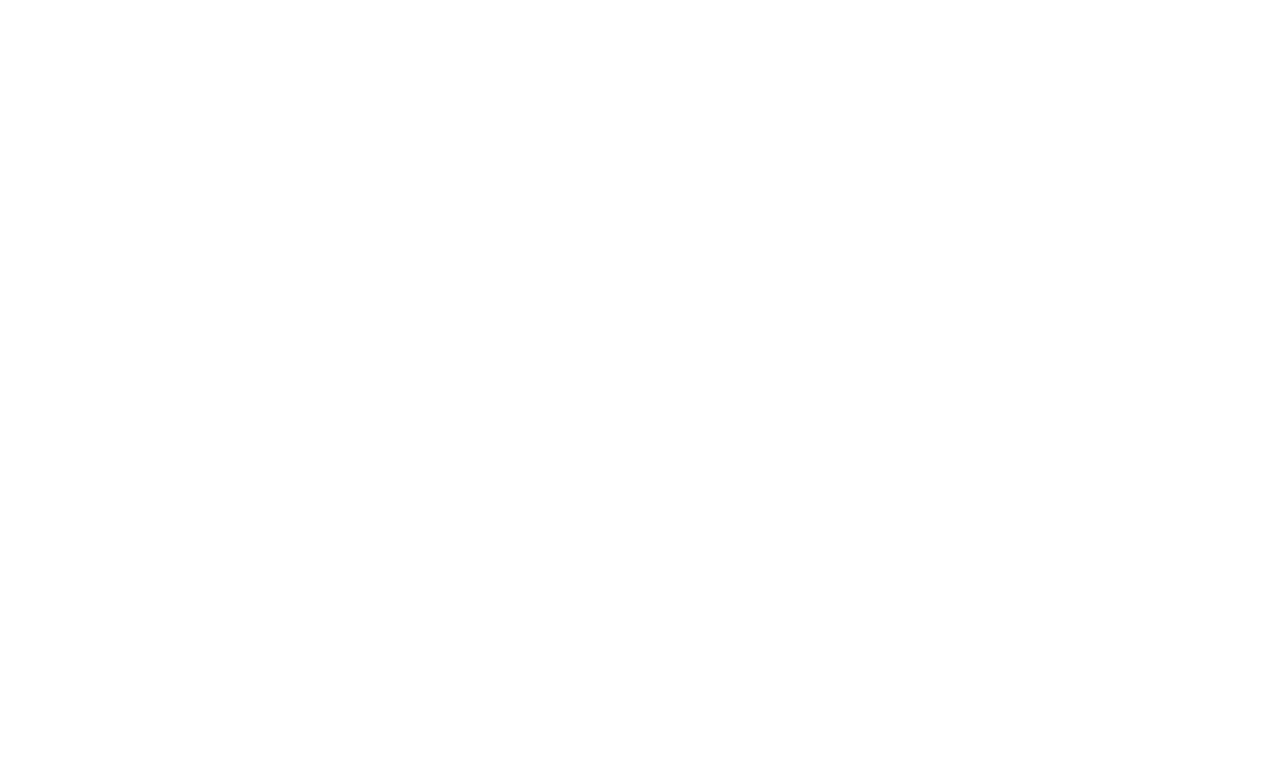
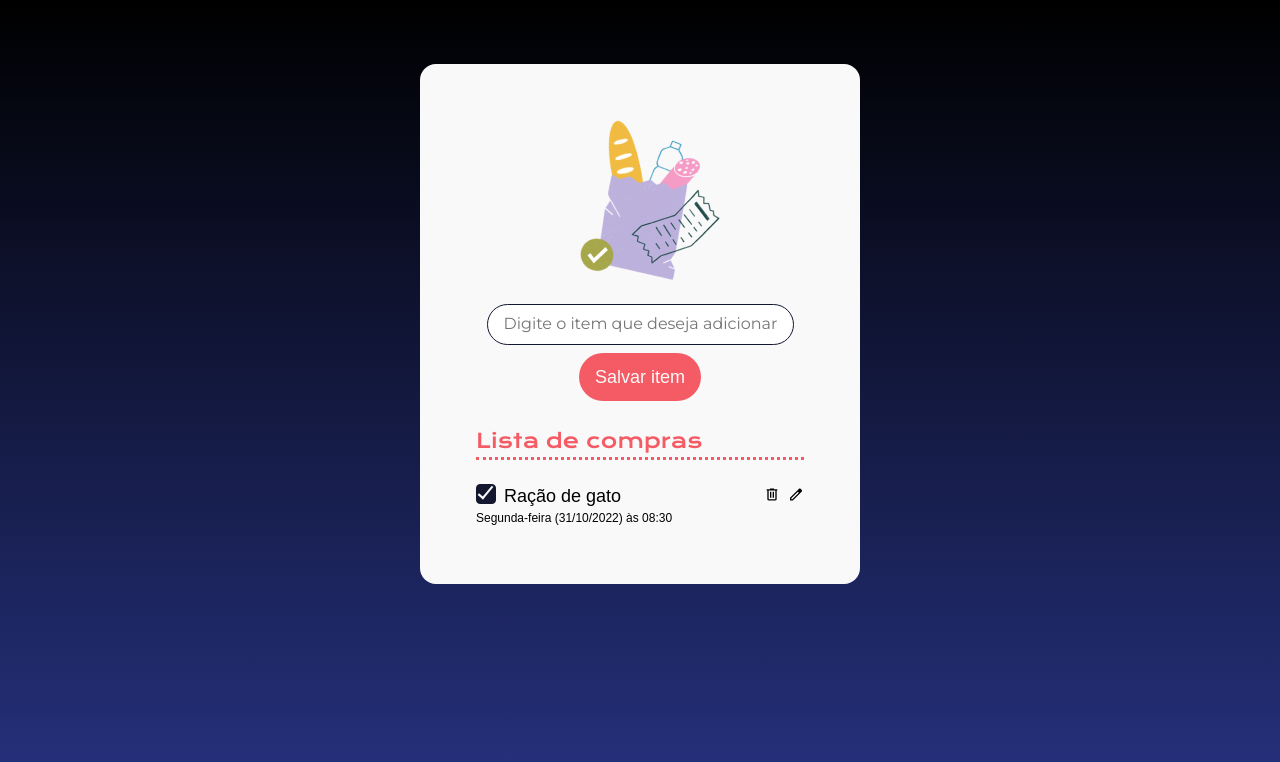
Before and after one commit to alanalveses/javascript-pra-web-projeto-base-alura-compras, a plain HTML site: page index.html in a window 1280 px wide. Drawn offline with nearby package versions, Linux system fonts and the light colour scheme; a web font is replaced by a local one.

Commit message:
add custom item list to shopping list

```diff
--- a/index.html
+++ b/index.html
@@ -12,11 +12,47 @@
     <link rel="stylesheet" href="./styles.css" />
 </head>
 
+<body>
 
-<body>
     <main>
+        <img src="./img/bag.png" alt="sacola de compras">
+        <form>
+            <input class="input-item" id="input-item" type="text" placeholder="Digite o item que deseja adicionar"></input>
+            <button class="button-item" id="adicionar-item">Salvar item</button>
+        </form>
 
+        <div class="container-lista">
+            <h2>Lista de compras</h2>
+            <hr>
+
+            <ul id="lista-de-compras">
+                <li>
+                    <div class="lista-item-container">
+                        <div>
+                            <div class="container-checkbox">
+                                <label for="checkbox-1">
+                                    <input type="checkbox" class="input-checkbox" id="checkbox-1" />
+                                    <div class="checkbox-customizado checked"></div>
+                                </label>
+                            </div>
+                            <p>Ração de gato</p>
+                        </div>
+
+                        <div>
+                            <button class="item-lista-button">
+                                <img src="./img/delete.svg" alt="remover">
+                            </button>
+                            <button class="item-lista-button">
+                                <img src="./img/edit.svg" alt="editar">
+                            </button>
+                        </div>
+                    </div>
+                    <p class="texto-data">Segunda-feira (31/10/2022) às 08:30</p>
+                </li>
+            </ul>
+        </div>
     </main>
 </body>
+<script src="script.js"></script>
 
 </html>
--- /dev/null
+++ b/script.js
@@ -0,0 +1,55 @@
+const item = document.querySelector("#input-item");
+const botaoSalvarItem = document.querySelector("#adicionar-item");
+const listaDeCompras = document.getElementById("lista-de-compras");
+let contador = 0;
+botaoSalvarItem.addEventListener("click", adicionarItem);
+
+function adicionarItem(evento) {
+    evento.preventDefault()
+
+    const itemDaLista = document.createElement("li");
+    const containerItemLista = document.createElement("div")
+    containerItemLista.classList.add("lista-item-container")
+
+    const containerNomeDoItem = document.createElement("div");
+
+    const containerCheckbox = document.createElement("div");
+    containerCheckbox.classList.add("container-checkbox");
+
+    const checkboxInput = document.createElement("input");
+    checkboxInput.type = "checkbox";
+    checkboxInput.classList.add("input-checkbox");
+    checkboxInput.id = "checkbox-" + contador++
+
+    const checkboxLabel = document.createElement("label");
+    checkboxLabel.setAttribute("for", checkboxInput.id);
+
+    const checkboxCustomizado = document.createElement("div");
+    checkboxCustomizado.classList.add("checkbox-customizado");
+
+    checkboxLabel.appendChild(checkboxInput);
+    checkboxLabel.appendChild(checkboxCustomizado);
+
+    containerCheckbox.appendChild(checkboxLabel);
+    containerNomeDoItem.appendChild(containerCheckbox);
+
+    const nomeDoItem = document.createElement("p");
+    nomeDoItem.innerText = item.value;
+    containerNomeDoItem.appendChild(nomeDoItem)
+
+    const containerBotoes = document.createElement("div");
+    const botaoRemover = document.createElement("button");
+    botaoRemover.classList.add("item-lista-button");
+
+    const imagemRemover = document.createElement("img");
+    imagemRemover.src = "img/delete.svg";
+    imagemRemover.alt = "Remover";
+
+    botaoRemover.appendChild(imagemRemover);
+    containerBotoes.appendChild(botaoRemover);
+
+    containerItemLista.appendChild(containerNomeDoItem);
+    containerItemLista.appendChild(containerBotoes);
+    itemDaLista.appendChild(containerItemLista);
+    listaDeCompras.appendChild(itemDaLista);
+}
--- a/styles.css
+++ b/styles.css
@@ -13,3 +13,145 @@
     --fonte-texto: 'Numans', sans-serif;
     --degrade-azul: linear-gradient(180deg, #000000 0%, #26327F 100%);
 }
+
+body {
+    background: var(--degrade-azul);
+    background-repeat: no-repeat;
+    height: 100vh;
+
+    display: flex;
+    flex-direction: column;
+    align-items: center;
+}
+
+main {
+    background-color: var(--neutro);
+    margin-top: 64px;
+
+    display: flex;
+    flex-direction: column;
+    gap: 24px;
+
+    width: 440px;
+    padding: 56px;
+
+    align-items: center;
+    border-radius: 16px;
+}
+
+h2 {
+    font-family: var(--fonte-titulo);
+    color: var(--cor-primaria);
+    font-size: 20px;
+    font-weight: 400;
+    line-height: 32px;
+}
+
+hr {
+    border: none;
+    border-bottom: 3px dotted var(--cor-primaria);
+    margin-bottom: 24px;
+}
+
+p {
+    font-family: var(--fonte-texto);
+    font-size: 18px;
+    font-weight: 400;
+    line-height: 24px;
+    text-align: left;
+}
+
+.input-item {
+    display: block;
+    padding: 12px 16px;
+    border-radius: 24px;
+    border: 1px solid var(--preto);
+    width: 307px;
+
+    font-family: var(--fonte-texto);
+}
+
+.input-item::placeholder {
+    font-family: "Montserrat", sans-serif;
+    font-size: 16px;
+    line-height: 19px;
+}
+
+.button-item {
+    padding: 12px 16px;
+    border-radius: 24px;
+    background-color: var(--cor-primaria);
+    color: var(--neutro);
+    font-family: var(--fonte-texto);
+    font-size: 18px;
+    font-weight: 400;
+    line-height: 24px;
+    border: none;
+}
+
+form {
+    display: flex;
+    flex-direction: column;
+    align-items: center;
+    gap: 8px;
+}
+
+.lista-item-container {
+    display: flex;
+    justify-content: space-between;
+}
+
+.lista-item-container div {
+    display: flex;
+    gap: 8px;
+}
+
+ul {
+    list-style-type: none;
+}
+
+.input-checkbox {
+    display: none;
+}
+
+.checkbox-customizado {
+    width: 20px;
+    height: 20px;
+    background-color: var(--neutro);
+    border: 1px solid var(--preto);
+    cursor: pointer;
+    border-radius: 4px;
+}
+
+.checked {
+    background-color: var(--preto);
+    position: relative;
+}
+
+.checkbox-customizado.checked::after {
+    content: "";
+    position: absolute;
+    left: 30%;
+    top: -10%;
+    width: 5px;
+    height: 14px;
+
+    border-top: 2px solid var(--neutro);
+    border-left: 2px solid var(--neutro);
+
+    transform: rotate(-140deg);
+}
+
+.texto-data {
+    font-size: 12px;
+    line-height: 20px;
+}
+
+.item-lista-button {
+    border: none;
+    background-color: transparent;
+}
+
+.container-lista {
+    width: 100%;
+}
```
Also changed, not shown: 1 other file.
